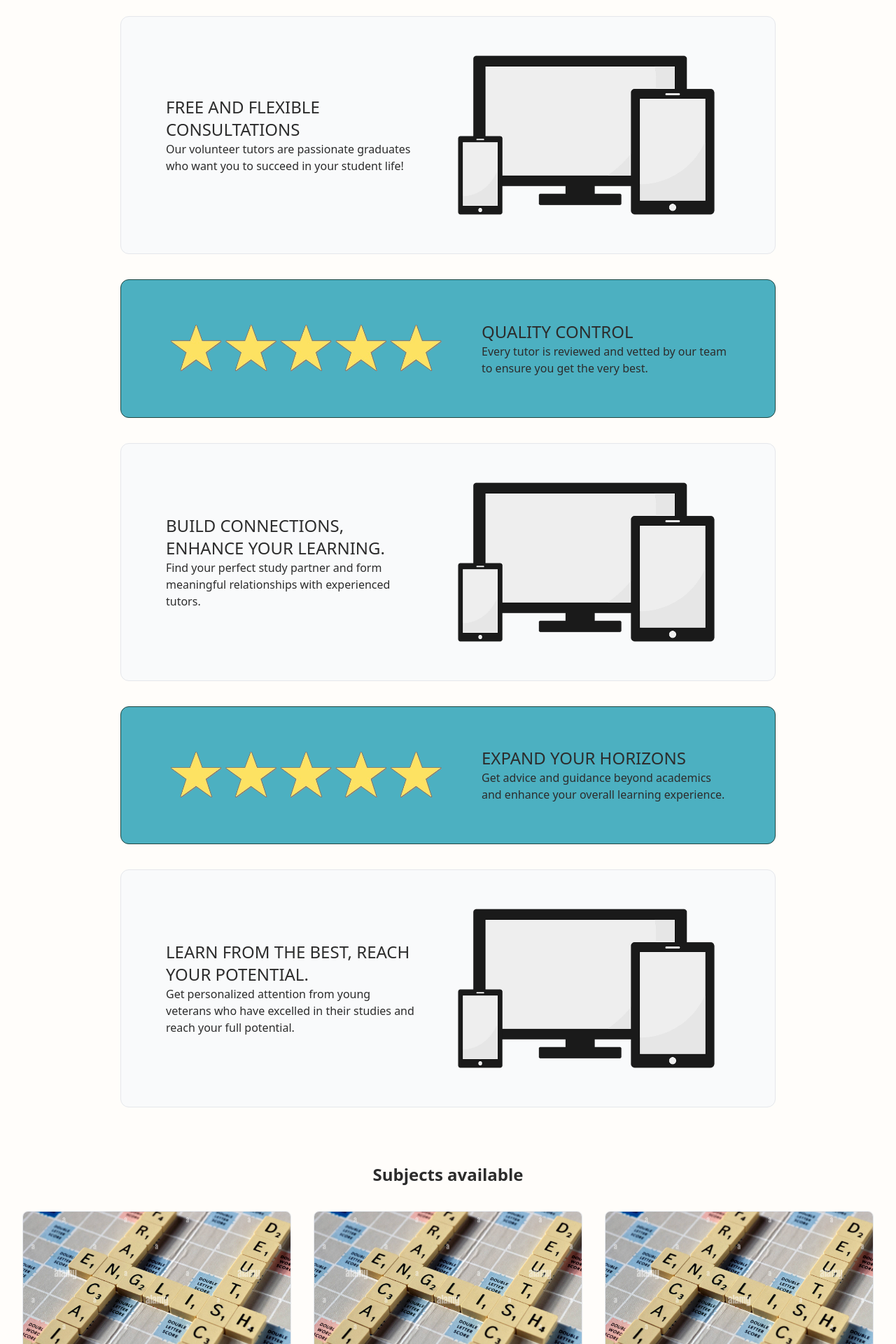
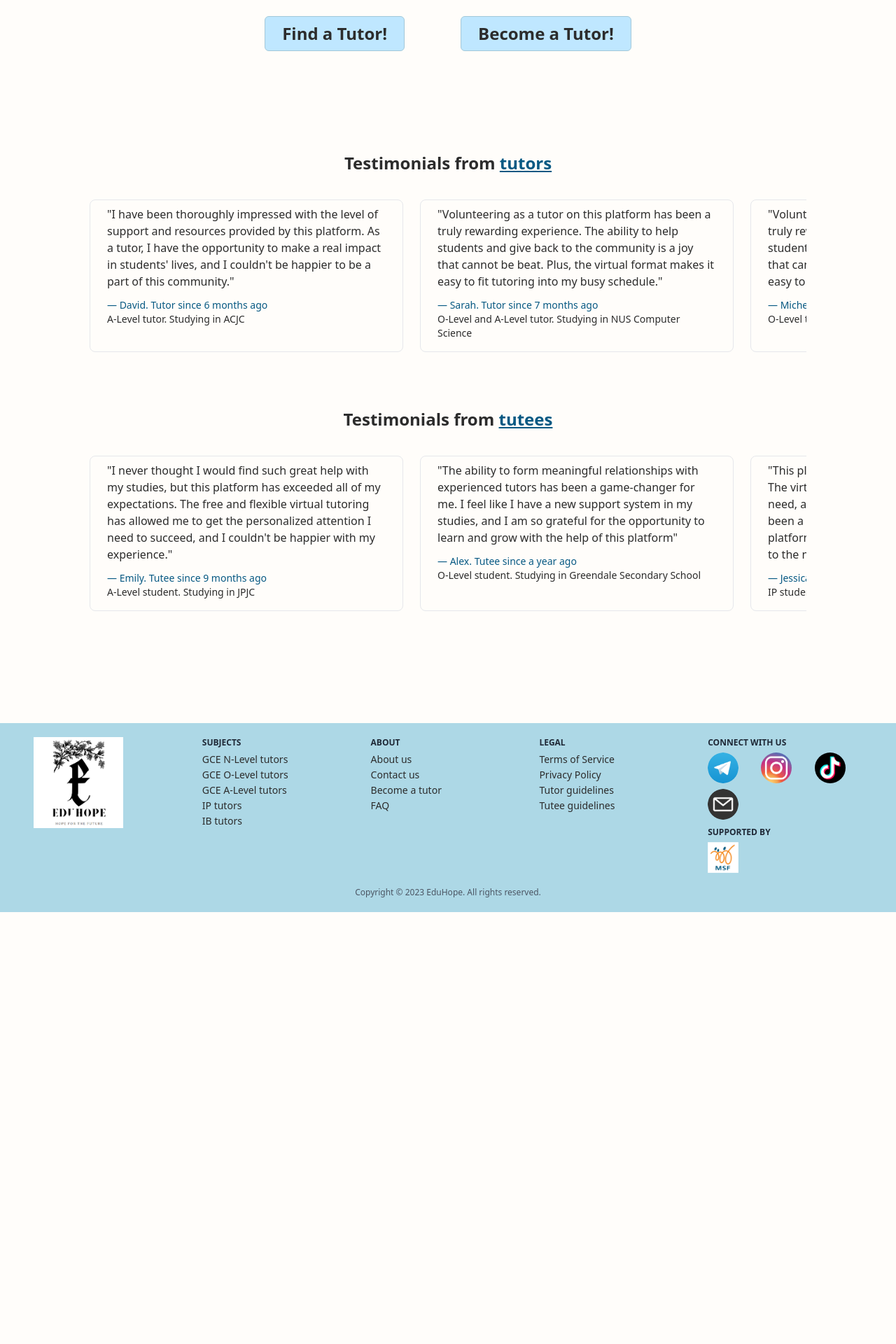
Before and after one commit to tch1001/EduHopeSG, a Next.js app in the folder frontend/: page / in a window 1280 px wide. Shown: the part 840-2760 px from the top of the page at 70% size. After the commit the page ends 2143 px from the top, so only its background shows below. Built offline with nearby package versions, Linux system fonts and the light colour scheme.

Commit message:
Updated the Landing Page by adding two Buttons

```diff
--- a/frontend/pages/index.js
+++ b/frontend/pages/index.js
@@ -1,20 +1,18 @@
 import Image from "next/image";
-import Button from "../components/Button";
 import Container from "../components/Container";
-import SubjectCard from "../components/SubjectCard";
-import BenefitCard from "../components/home/BenefitCard";
 import TestimonialCard from "../components/home/TestimonialCard";
 import { useEffect, useState } from "react";
 
 import styles from "../styles/Home.module.css";
+import Button from "../components/Button";
 
-const SCROLL_MULTIPLIER = 1.5;
+const SCROLL_MULTIPLIER = 2;
 const LISTENER_OPTIONS = {
     capture: true,
     passive: true
 }
 
-const Home = ({ subjects, testimonials }) => {
+const Home = ({ testimonials }) => {
     const [width, setWidth] = useState(0);
 
     useEffect(() => {
@@ -23,7 +21,7 @@ const Home = ({ subjects, testimonials }) => {
         window.addEventListener("resize", updateWidth, LISTENER_OPTIONS);
 
         // horizontal scrolling
-        const horizontals = [...document.getElementsByClassName(styles["horizontal-scroll"])]
+        const horizontals = [...document.getElementsByClassName(styles["horizontal-scroll"])];
 
         horizontals.forEach((horizontal) => {
             horizontal.addEventListener("wheel", invertScroll, { ...LISTENER_OPTIONS, passive: false });
@@ -55,6 +53,7 @@ const Home = ({ subjects, testimonials }) => {
                 const x = e.pageX - horizontal.offsetLeft;
                 const walk = (x - startX) * SCROLL_MULTIPLIER;
                 horizontal.scrollLeft = scrollLeft - walk;
+                horizontal.parentElement.scrollTop = x;
 
                 horizontal.classList.remove("cursor-grabbing");
                 horizontal.classList.add("cursor-grab");
@@ -80,7 +79,7 @@ const Home = ({ subjects, testimonials }) => {
         function updateWidth() {
             setWidth(window.innerWidth);
         }
-    });
+    }, []);
 
     return (
         <div>
@@ -88,7 +87,7 @@ const Home = ({ subjects, testimonials }) => {
                 <Image
                     src="/images/landing_page/cover_banner.jpg"
                     className="w-screen h-fit object-cover"
-                    style={{ height: "calc(100vh - 61px)" }}
+                    style={{ height: "calc(100vh - 61px)", filter: "brightness(90%)" }}
                     width={width}
                     height={width}
                     quality={80}
@@ -97,66 +96,28 @@ const Home = ({ subjects, testimonials }) => {
                 />
                 <div className={`${styles.cover} flex flex-col gap-1 m-auto text-white text-center text-3xl`}>
                     <p className="uppercase font-bold">Connect, Learn and Grow</p>
-                    <p>Empowering students through free and flexible tutoring.</p>
+                    <p>To create a more affordable alternative for students seeking supplementary education.</p>
                 </div>
             </div>
+
+            <div className="flex justify-center space-x-20 my-16 uppercase font-bold text-2xl">
+                <Button href="/subjects">
+                    Find a Tutor!
+                </Button>
+                <Button href="/signup/tutor">
+                    Become a Tutor!
+                </Button>
+            </div>
+
             <Container className="flex flex-col gap-20 my-16">
-                <div className="flex flex-col items-center gap-9">
-                    <BenefitCard
-                        illustration="/images/landing_page/study_anywhere.png"
-                        tagline="Free and flexible consultations"
-                        description="Our volunteer tutors are passionate graduates who want you to succeed in your student life!"
-                    />
-                    <BenefitCard
-                        alternate
-                        illustration="/images/landing_page/5_stars.png"
-                        tagline="Quality Control"
-                        description="Every tutor is reviewed and vetted by our team to ensure you get the very best."
-                    />
-                    <BenefitCard
-                        illustration="/images/landing_page/study_anywhere.png"
-                        tagline="Build Connections, Enhance Your Learning."
-                        description="Find your perfect study partner and form meaningful relationships with experienced tutors."
-                    />
-                    <BenefitCard
-                        alternate
-                        illustration="/images/landing_page/5_stars.png"
-                        tagline="Expand Your Horizons"
-                        description="Get advice and guidance beyond academics and enhance your overall learning experience."
-                    />
-                    <BenefitCard
-                        illustration="/images/landing_page/study_anywhere.png"
-                        tagline="Learn from the Best, Reach Your Potential."
-                        description="Get personalized attention from young veterans who have excelled in their studies and reach your full potential."
-                    />
-                </div>
-                <div className="flex flex-col items-center gap-9">
-                    <p className="text-2xl font-semibold">Subjects available</p>
-                    <div className="grid grid-cols-1 sm:grid-cols-2 lg:grid-cols-3 gap-x-8 gap-y-6">
-                        {
-                            subjects.map((subject, key) => (
-                                <SubjectCard
-                                    key={key}
-                                    image={"/images/landing_page/subject.jpg"}
-                                    name={subject.name}
-                                    stream={subject.course}
-                                    tutors={subject.tutor_count}
-                                    href={subject.link}
-                                />
-                            ))
-                        }
-                    </div>
-                    <Button href="/subjects">
-                        Explore more subjects
-                    </Button>
-                </div>
+
                 <div className="flex flex-col gap-16 my-20">
                     <div className="flex flex-col items-center gap-9">
                         <p className="text-2xl font-semibold">
                             Testimonials from {" "}
                             <span className="text-dark-blue underline">tutors</span>
                         </p>
-                        <div className={`${styles["horizontal-scroll"]} pb-4 cursor-grab`}>
+                        <div className={`${styles["horizontal-scroll"]} pb-4 cursor-grab select-none`}>
 
                             {
                                 testimonials.tutors.map((testimonial, key) => (
@@ -177,7 +138,7 @@ const Home = ({ subjects, testimonials }) => {
                             Testimonials from {" "}
                             <span className="text-dark-blue underline">tutees</span>
                         </p>
-                        <div className={`${styles["horizontal-scroll"]} pb-4 cursor-grab`}>
+                        <div className={`${styles["horizontal-scroll"]} pb-4 cursor-grab select-none`}>
 
                             {
                                 testimonials.tutees.map((testimonial, key) => (
@@ -200,18 +161,12 @@ const Home = ({ subjects, testimonials }) => {
     )
 }
 
-export const getServerSideProps = async () => {
-    // NOTE: Request from back end server using fetch()
-    // JSON file is used as a placeholder for development
-    // purposes and will not be used in production!
+export const getStaticProps = async () => {
     const transform = (object) => JSON.parse(JSON.stringify(object));
-
-    const subjects = transform(await import("../data/subjects.json"));
     const testimonials = transform(await import("../data/testimonials.json"));
 
     return {
         props: {
-            subjects: Object.values(subjects).slice(0, 9),
             testimonials
         }
     }
```
